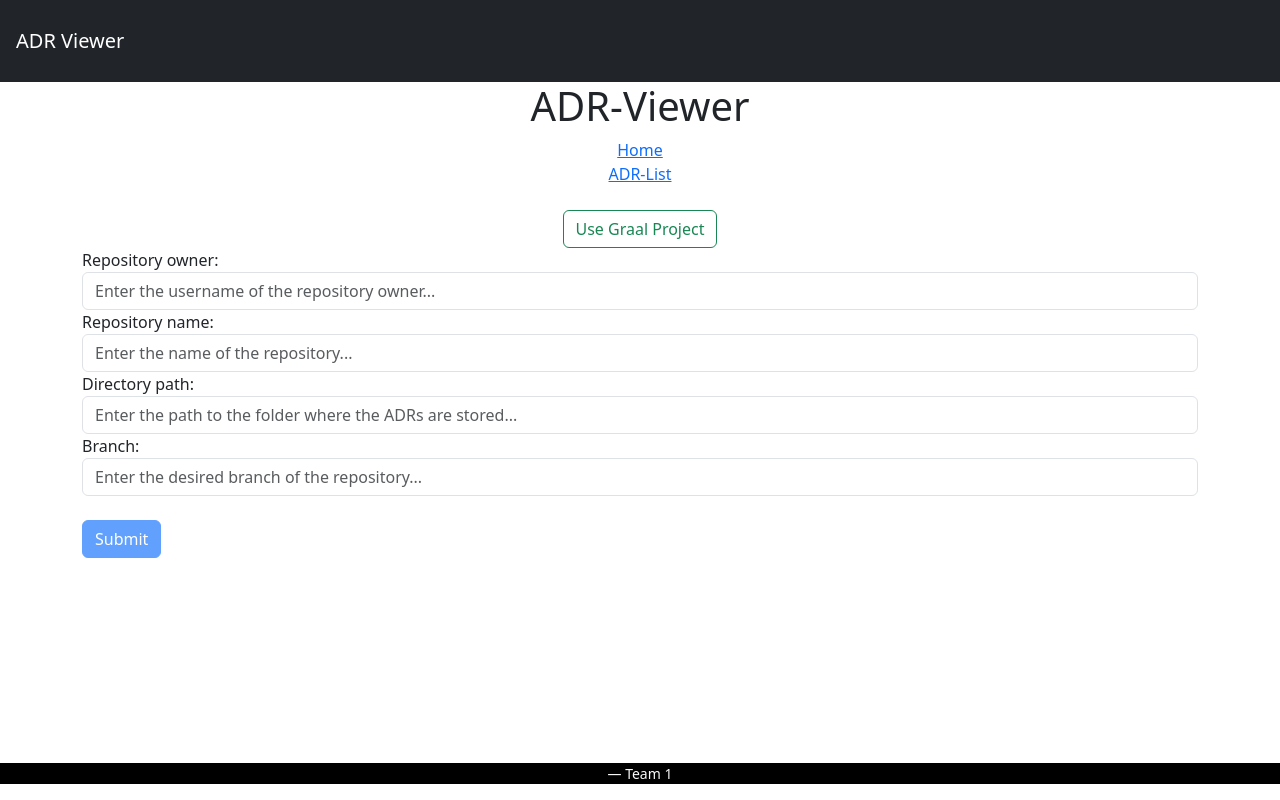
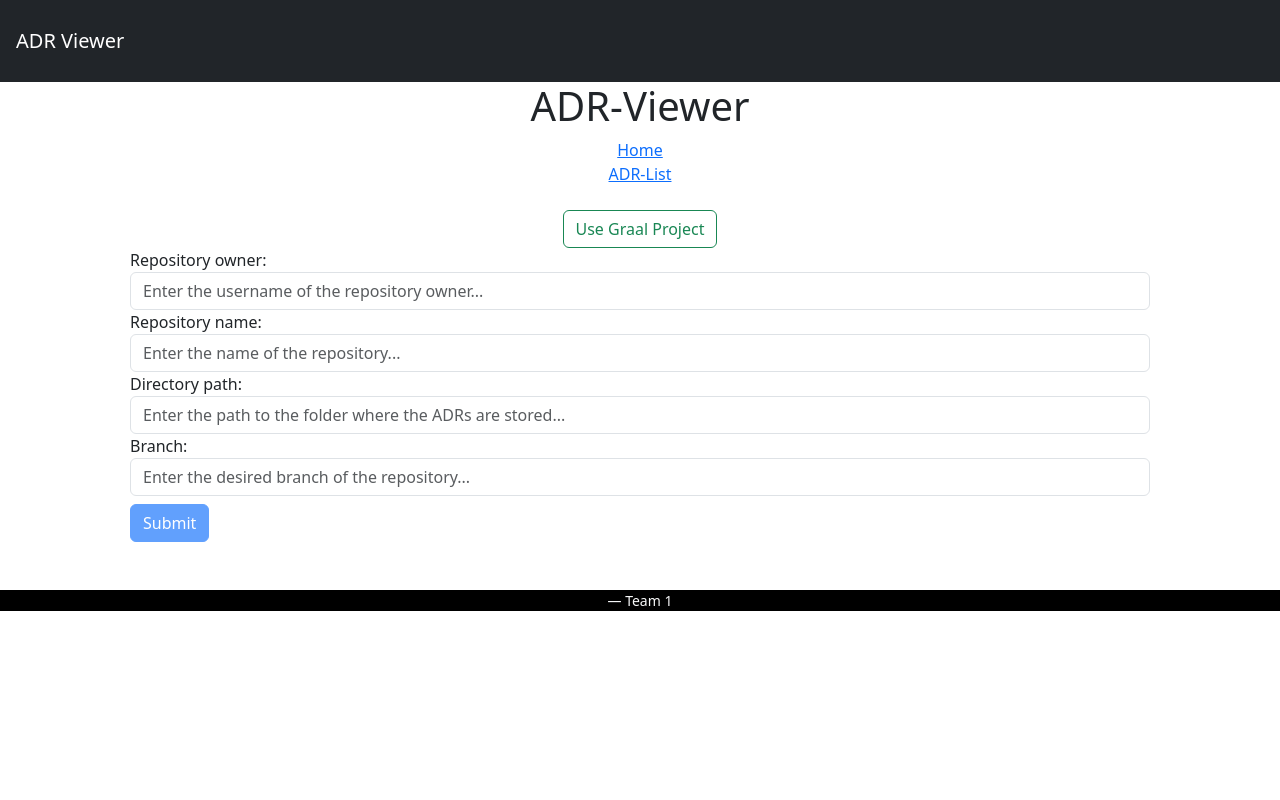
Before and after one commit to Mayralex/pr_service_engineering_team1, an Angular app in the folder frontend/adr-viewer-ui/: page /home in a window 1280 px wide. Built offline with nearby package versions, Linux system fonts and the light colour scheme.

Commit message:
#67: Fixed footer. Closes #67

```diff
--- a/frontend/adr-viewer-ui/src/app/app.component.html
+++ b/frontend/adr-viewer-ui/src/app/app.component.html
@@ -1,5 +1,5 @@
-
-<app-nav></app-nav>
+<app-nav id="header"></app-nav>
+<div>
   <h1 class="text-center">{{title}}</h1>
   <nav class="text-center">
     <a routerLink="/home">Home</a>
@@ -8,4 +8,5 @@
   </nav>
   <router-outlet></router-outlet>
   <app-messages></app-messages>
-<footer class="bg-black text-light blockquote-footer text-center fixed-bottom">Team 1</footer>
+</div>
+<footer id="footer" class="bg-black text-light blockquote-footer text-center mt-5">Team 1</footer>
--- a/frontend/adr-viewer-ui/src/app/components/home/home.component.html
+++ b/frontend/adr-viewer-ui/src/app/components/home/home.component.html
@@ -4,31 +4,31 @@
 </div>
 <div class="container">
   <form (submit)="onSubmit()" #adrForm="ngForm">
-    <div class="form-group">
+    <div class="form-group mx-5">
       <label for="repoOwner">Repository owner:</label>
       <input type="text" id="repoOwner" class="form-control" placeholder="Enter the username of the repository owner..."
              name="repoOwner" [(ngModel)]="userData.repoOwner" required>
     </div>
 
-    <div class="form-group">
+    <div class="form-group mx-5">
       <label for="repoName">Repository name:</label>
       <input type="text" id="repoName" class="form-control" placeholder="Enter the name of the repository..."
              name="repoName" [(ngModel)]="userData.repoName" required>
     </div>
 
-    <div class="form-group">
+    <div class="form-group mx-5">
       <label for="directoryPath">Directory path:</label>
       <input type="text" id="directoryPath" class="form-control"
              placeholder="Enter the path to the folder where the ADRs are stored..."
              name="directoryPath" [(ngModel)]="userData.directoryPath" required>
     </div>
 
-    <div class="form-group">
+    <div class="form-group mx-5">
       <label for="branch">Branch:</label>
       <input type="text" id="branch" class="form-control" placeholder="Enter the desired branch of the repository..."
              name="branch" [(ngModel)]="userData.branch" required>
     </div>
-    <br>
-    <button type="submit" [disabled]="!adrForm.form.valid" class="btn btn-primary">Submit</button>
+
+    <button type="submit" [disabled]="!adrForm.form.valid" class="btn btn-primary mt-2 mx-5">Submit</button>
   </form>
 </div>
```
Lines whose indentation alone changed are shown as unchanged.
